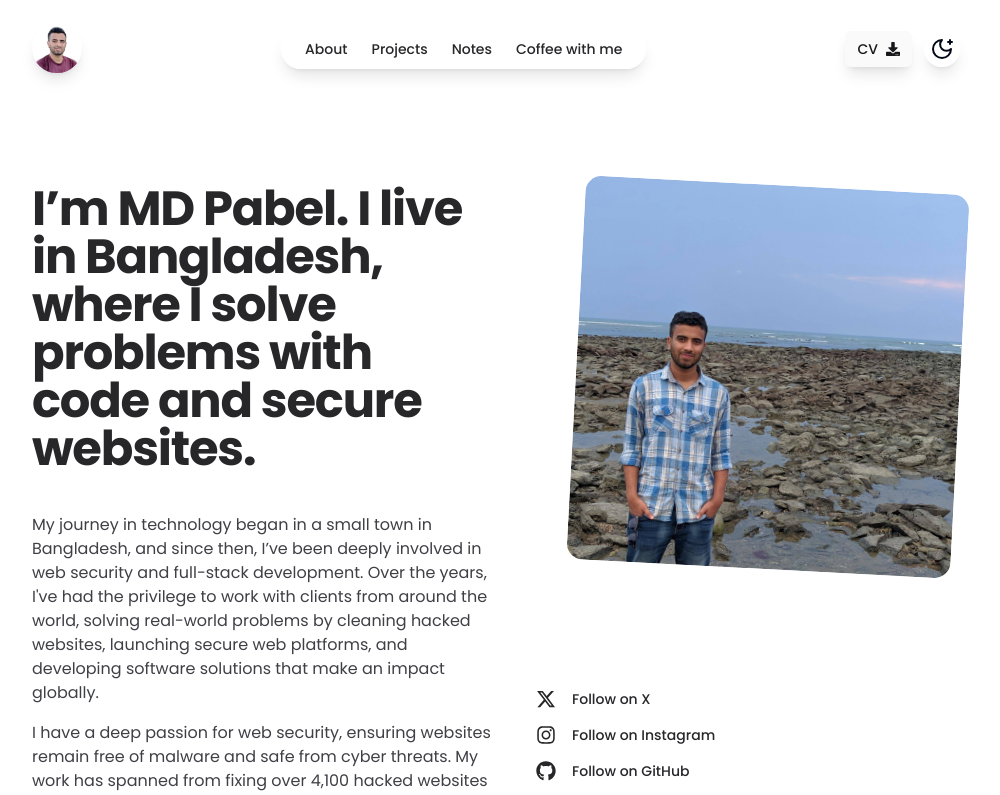
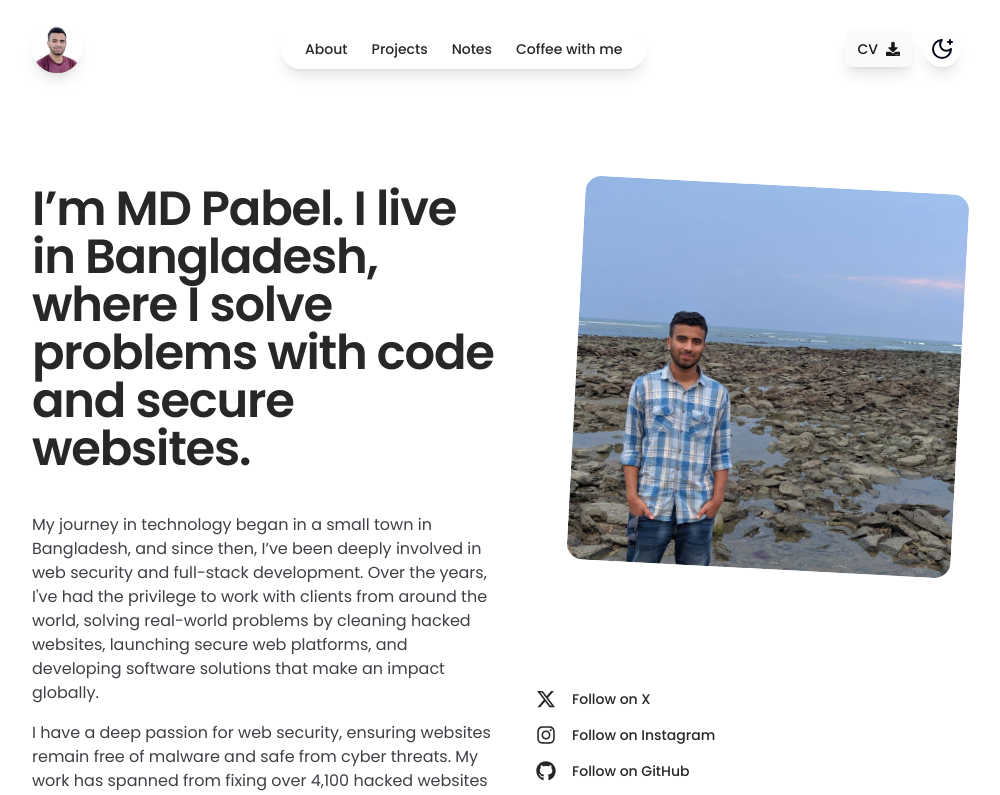
Before and after one commit to mdpabel/Portfolio-v2, a Next.js app: page /about in a window 1280 px wide. Shown: the top 795 px of the page, without its empty margins (144-1144 px from the left). Built offline with nearby package versions, Linux system fonts and the light colour scheme; no server answers.

Commit message:
chore: updated about title font weight

```diff
--- a/package.json
+++ b/package.json
@@ -1,5 +1,5 @@
 {
-  "name": "themeforest",
+  "name": "Portofoliov2",
   "version": "0.1.0",
   "private": true,
   "scripts": {
@@ -24,6 +24,7 @@
     "next": "14.2.6",
     "next-theme": "^0.1.5",
     "next-themes": "^0.3.0",
+    "Portofoliov2": "file:",
     "react": "^18",
     "react-circular-progressbar": "^2.1.0",
     "react-dom": "^18",
--- a/src/app/about/page.tsx
+++ b/src/app/about/page.tsx
@@ -33,7 +33,7 @@ const About = () => {
           />
         </div>
         <div className='space-y-10 lg:order-first lg:row-span-2 py-10 lg:py-0'>
-          <h1 className='font-bold text-4xl text-zinc-800 sm:text-5xl dark:text-zinc-100 tracking-tight'>
+          <h1 className='font-semibold text-4xl text-zinc-800 sm:text-5xl dark:text-zinc-100 leading-[1.1em] tracking-tight'>
             I’m MD Pabel. I live in Bangladesh, where I solve problems with code
             and secure websites.
           </h1>
```
Also changed, not shown: 1 other file (tests, documents, lock files or other folders).
